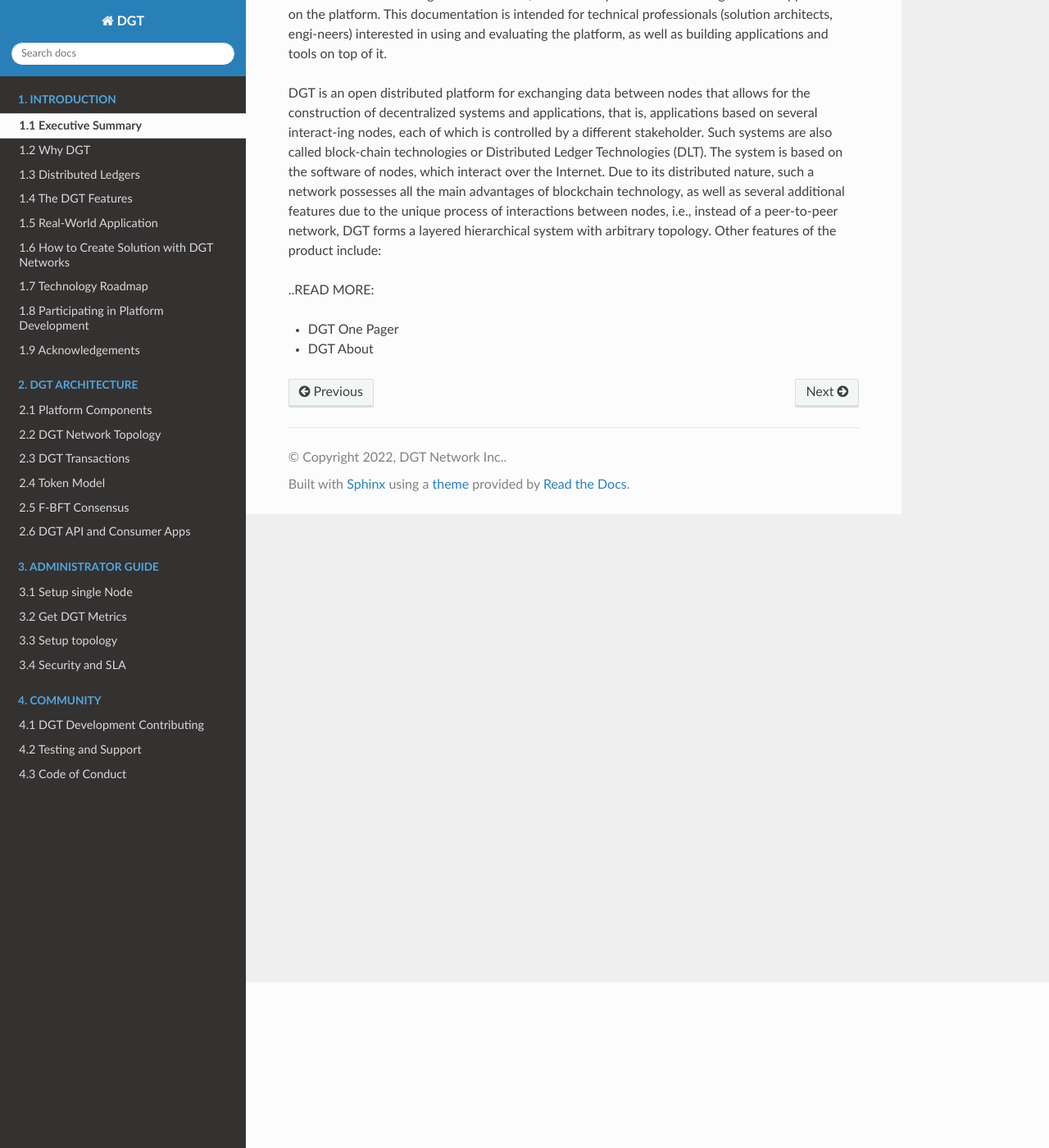
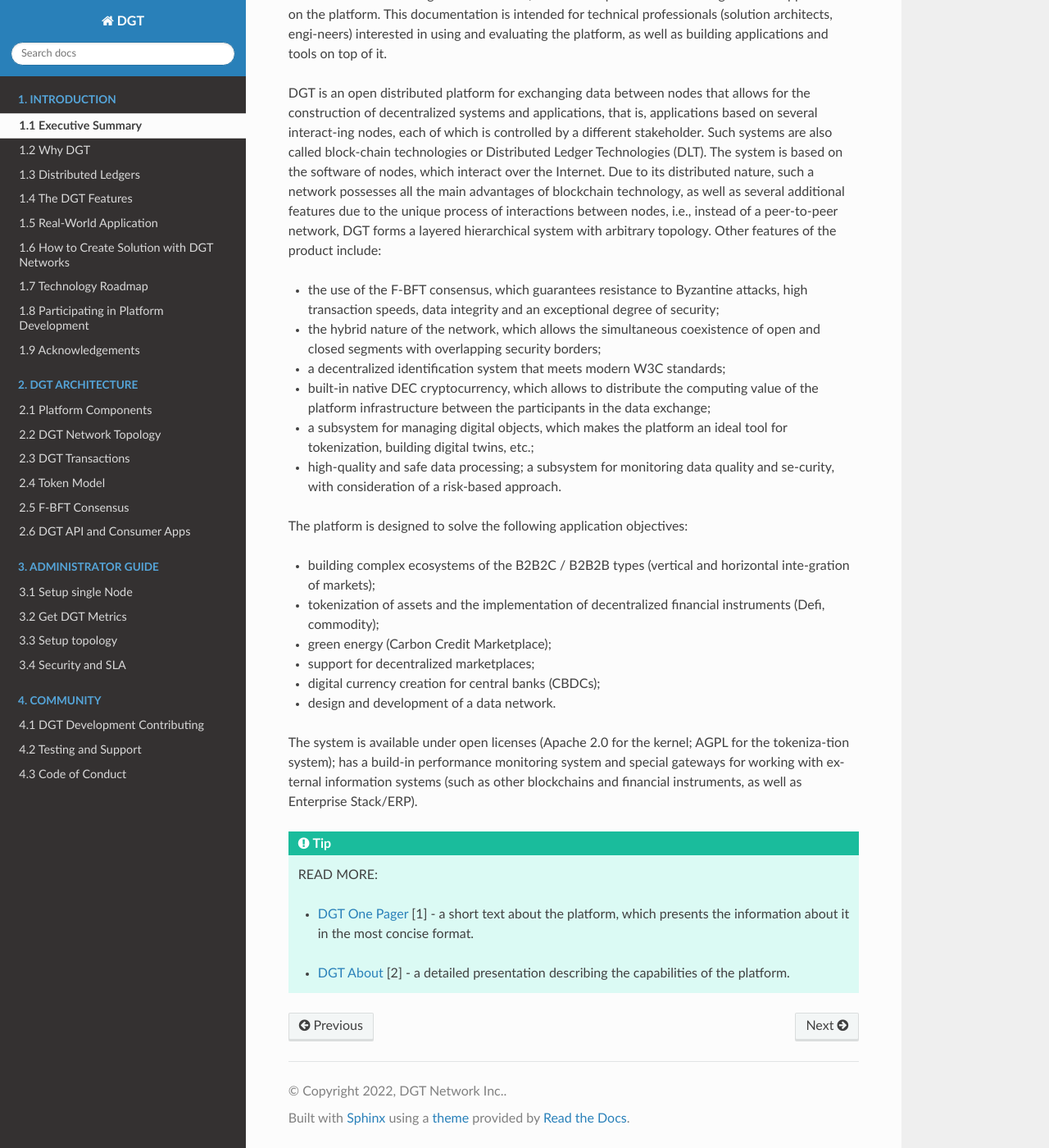
Before and after one commit to DGT-Network/DGT-Matagami, a Sphinx documentation site: the page built from docs/INTRODUCTION/1.1_Executive_Summary.rst, in a window 1280 px wide and 1400 px high, scrolled down 202 px. Shown: the whole window at 82% size. Built offline with Sphinx 7.4.7 and the Read the Docs theme 2.0.0, drawn with Linux system fonts in a browser that asks for light colours.

Commit message:
Executive Summary content

```diff
--- a/docs/INTRODUCTION/1.1_Executive_Summary.rst
+++ b/docs/INTRODUCTION/1.1_Executive_Summary.rst
@@ -6,9 +6,40 @@
 
 DGT is an open distributed platform for exchanging data between nodes that allows for the construction of decentralized systems and applications, that is, applications based on several interact-ing nodes, each of which is controlled by a different stakeholder. Such systems are also called block-chain technologies or Distributed Ledger Technologies (DLT). The system is based on the software of nodes, which interact over the Internet. Due to its distributed nature, such a network possesses all the main advantages of blockchain technology, as well as several additional features due to the unique process of interactions between nodes, i.e., instead of a peer-to-peer network, DGT forms a layered hierarchical system with arbitrary topology. Other features of the product include:
 
+•	the use of the F-BFT consensus, which guarantees resistance to Byzantine attacks, high transaction speeds, data integrity and an exceptional degree of security;
 
-..READ MORE:
+•	the hybrid nature of the network, which allows the simultaneous coexistence of open and closed segments with overlapping security borders;
 
-•	DGT One Pager
+•	a decentralized identification system that meets modern W3C standards;
 
-•	DGT About
+•	built-in native DEC cryptocurrency, which allows to distribute the computing value of the platform infrastructure between the participants in the data exchange;
+
+•	a subsystem for managing digital objects, which makes the platform an ideal tool for tokenization, building digital twins, etc.;
+
+•	high-quality and safe data processing; a subsystem for monitoring data quality and se-curity, with consideration of a risk-based approach.
+
+The platform is designed to solve the following application objectives:
+
+•	building complex ecosystems of the B2B2C / B2B2B types (vertical and horizontal inte-gration of markets);
+
+•	tokenization of assets and the implementation of decentralized financial instruments (Defi, commodity);
+
+•	green energy (Carbon Credit Marketplace);
+
+•	support for decentralized marketplaces;
+
+•	digital currency creation for central banks (CBDCs);
+
+•	design and development of a data network.
+
+The system is available under open licenses (Apache 2.0 for the kernel; AGPL for the tokeniza-tion system); has a build-in performance monitoring system and special gateways for working with ex-ternal information systems (such as other blockchains and financial instruments, as well as Enterprise Stack/ERP).
+
+.. tip:: READ MORE:
+
+    •	`DGT One Pager`_ [1] - a short text about the platform, which presents the information about it in the most concise format.
+
+    .. _DGT One Pager: https://dgt.world/docs/DGT_OnePager.pdf
+
+    •	`DGT About`_ [2] - a detailed presentation describing the capabilities of the platform.
+
+    .. _DGT About: https://dgt.world/docs/DGT_About.pdf
```
Also changed, not shown: 2 other files.
